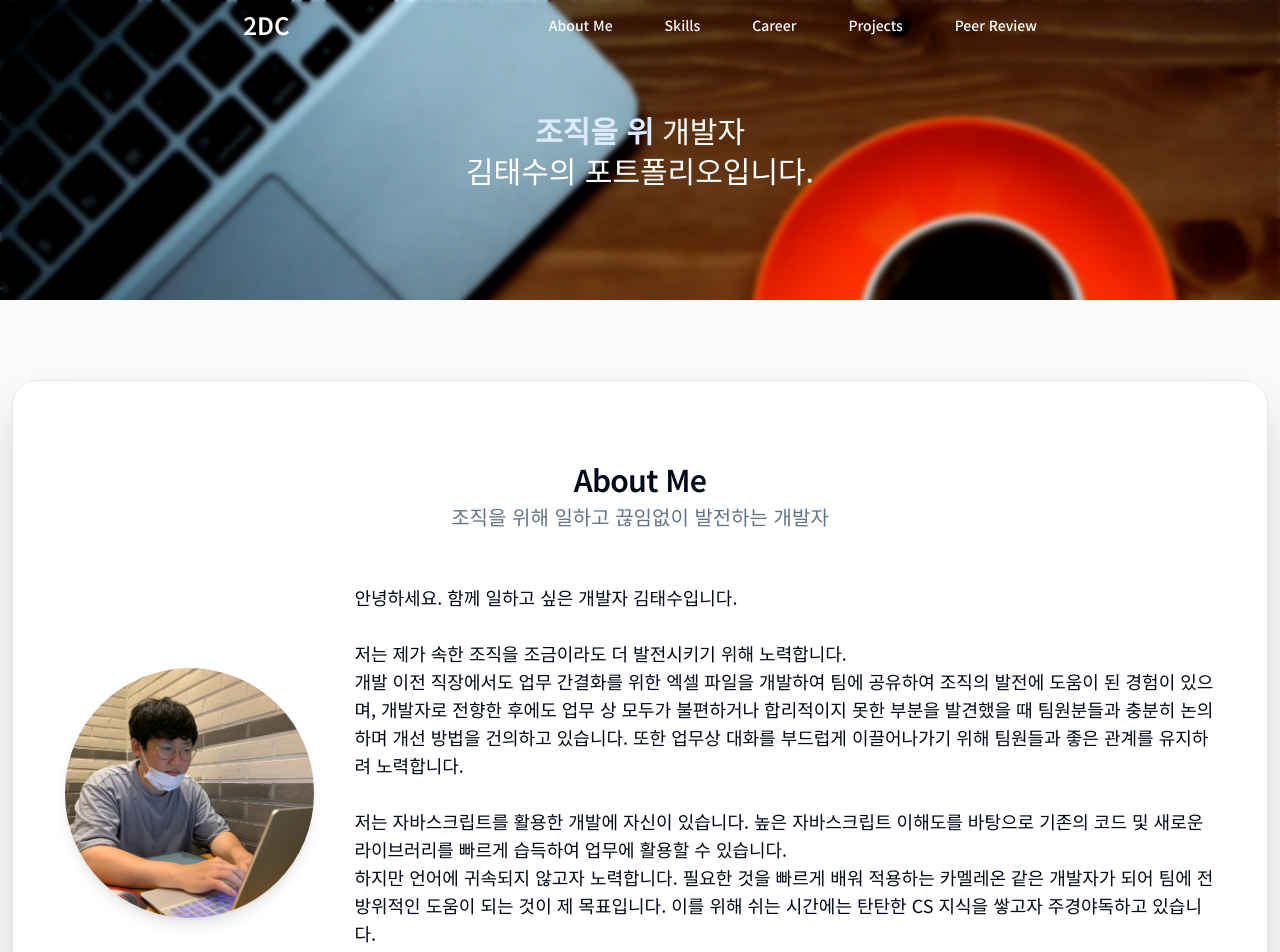
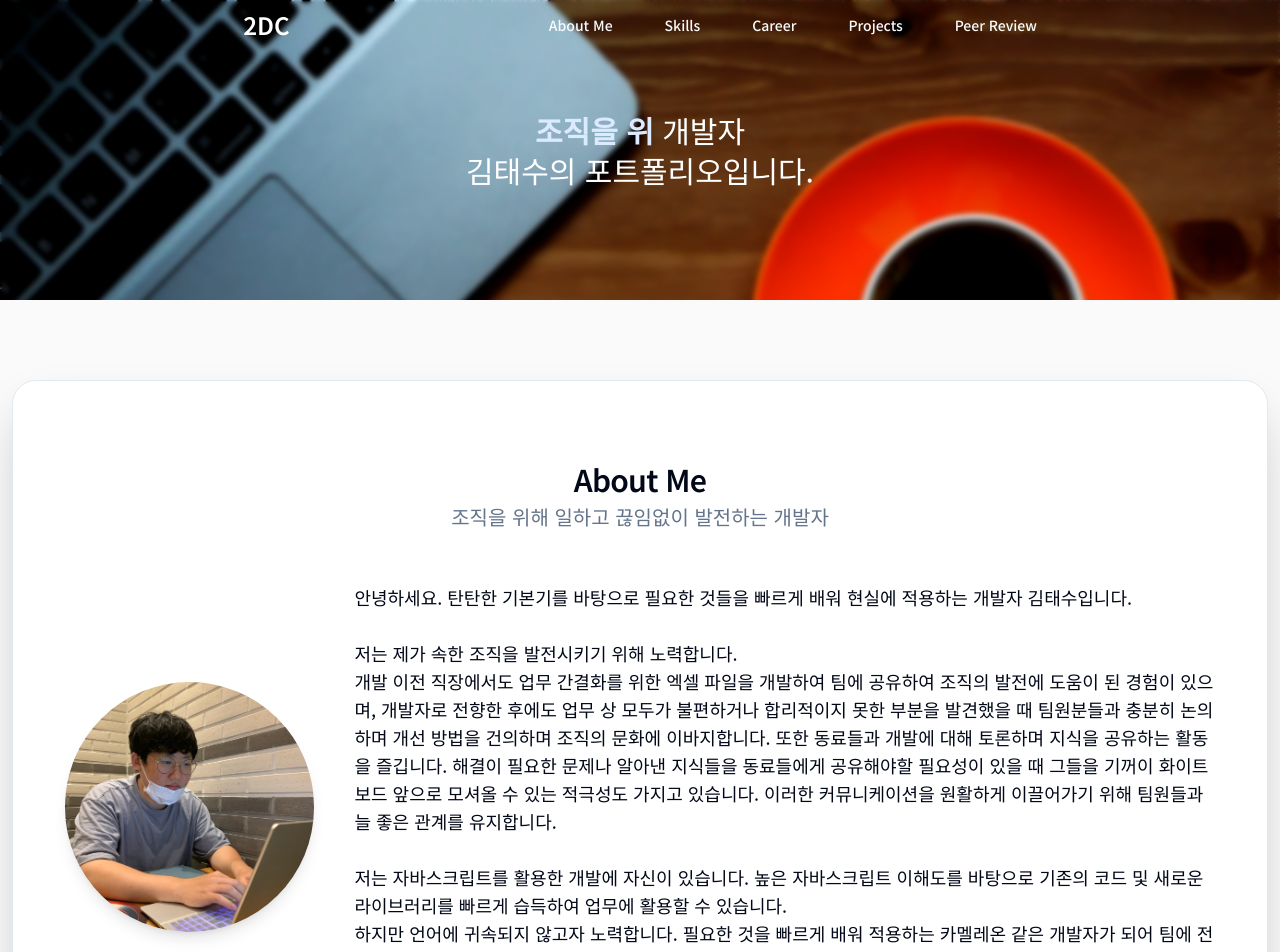
Before and after one commit to 2duckchun/portfolio, a Next.js app: page / in a window 1280 px wide. Shown: the top 952 px of the page. Built offline with nearby package versions, Linux system fonts and the light colour scheme.

Commit message:
📝 about-me 수정

```diff
--- a/src/layers/widgets/intro-block/about-me-container.tsx
+++ b/src/layers/widgets/intro-block/about-me-container.tsx
@@ -49,16 +49,23 @@ const IntroduceMySelf = () => {
         />
       </div>
       <div className="w-full text-left text-base md:text-lg lg:w-3/4">
-        <p>안녕하세요. 함께 일하고 싶은 개발자 김태수입니다.</p>
+        <p>
+          안녕하세요. 탄탄한 기본기를 바탕으로 필요한 것들을 빠르게 배워 현실에
+          적용하는 개발자 김태수입니다.
+        </p>
+
         <br />
-        <p>저는 제가 속한 조직을 조금이라도 더 발전시키기 위해 노력합니다.</p>
+        <p>저는 제가 속한 조직을 발전시키기 위해 노력합니다.</p>
         <p>
           개발 이전 직장에서도 업무 간결화를 위한 엑셀 파일을 개발하여 팀에
           공유하여 조직의 발전에 도움이 된 경험이 있으며, 개발자로 전향한 후에도
           업무 상 모두가 불편하거나 합리적이지 못한 부분을 발견했을 때
-          팀원분들과 충분히 논의하며 개선 방법을 건의하고 있습니다. 또한 업무상
-          대화를 부드럽게 이끌어나가기 위해 팀원들과 좋은 관계를 유지하려
-          노력합니다.
+          팀원분들과 충분히 논의하며 개선 방법을 건의하며 조직의 문화에
+          이바지합니다. 또한 동료들과 개발에 대해 토론하며 지식을 공유하는
+          활동을 즐깁니다. 해결이 필요한 문제나 알아낸 지식들을 동료들에게
+          공유해야할 필요성이 있을 때 그들을 기꺼이 화이트보드 앞으로 모셔올 수
+          있는 적극성도 가지고 있습니다. 이러한 커뮤니케이션을 원활하게
+          이끌어가기 위해 팀원들과 늘 좋은 관계를 유지합니다.
         </p>
         <br />
         <p>
@@ -69,8 +76,8 @@ const IntroduceMySelf = () => {
         <p>
           하지만 언어에 귀속되지 않고자 노력합니다. 필요한 것을 빠르게 배워
           적용하는 카멜레온 같은 개발자가 되어 팀에 전방위적인 도움이 되는 것이
-          제 목표입니다. 이를 위해 쉬는 시간에는 탄탄한 CS 지식을 쌓고자
-          주경야독하고 있습니다.
+          제 목표입니다. 이를 위해 제 워라밸은 탄탄한 CS 지식을 쌓는 것에 맞춰져
+          있습니다.
         </p>
         <br />
         <p>
```
